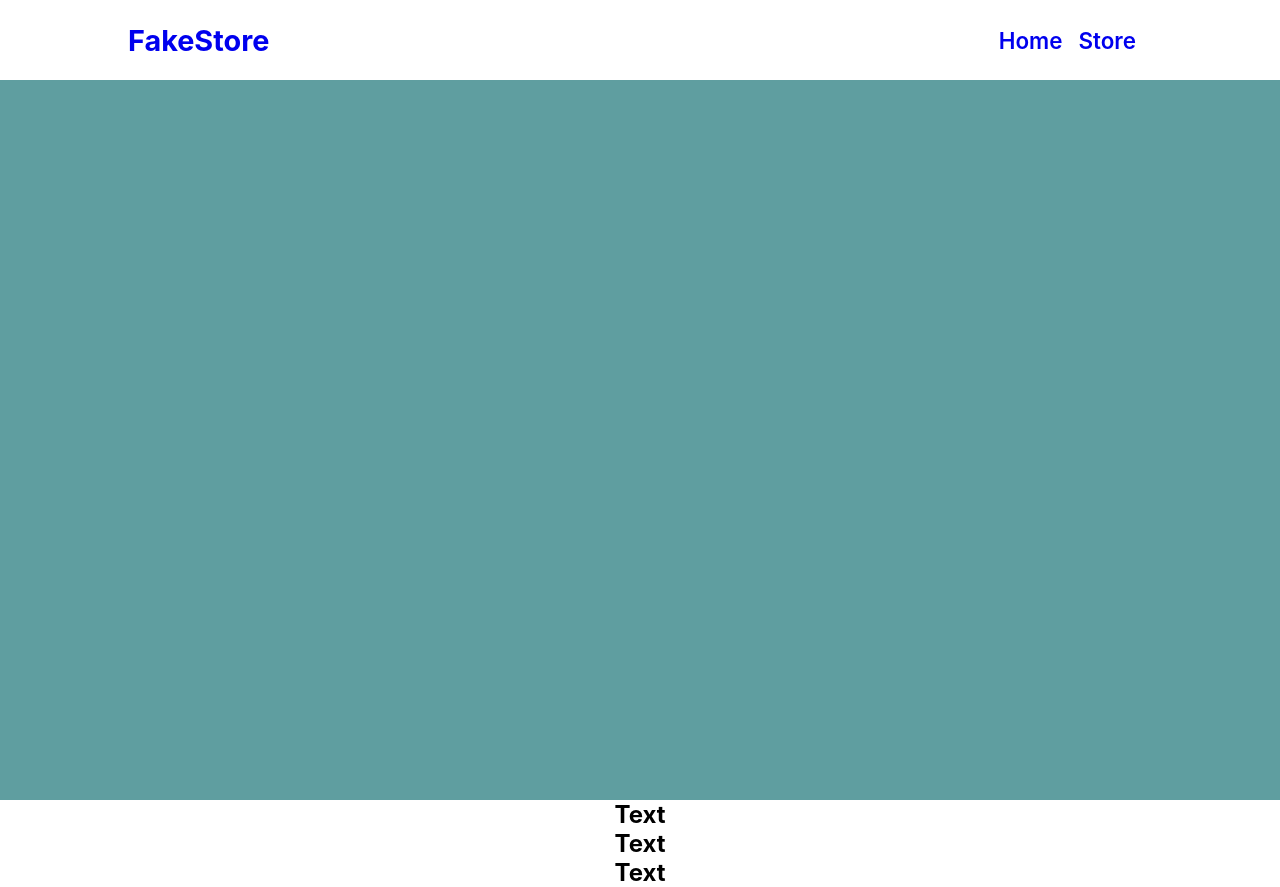
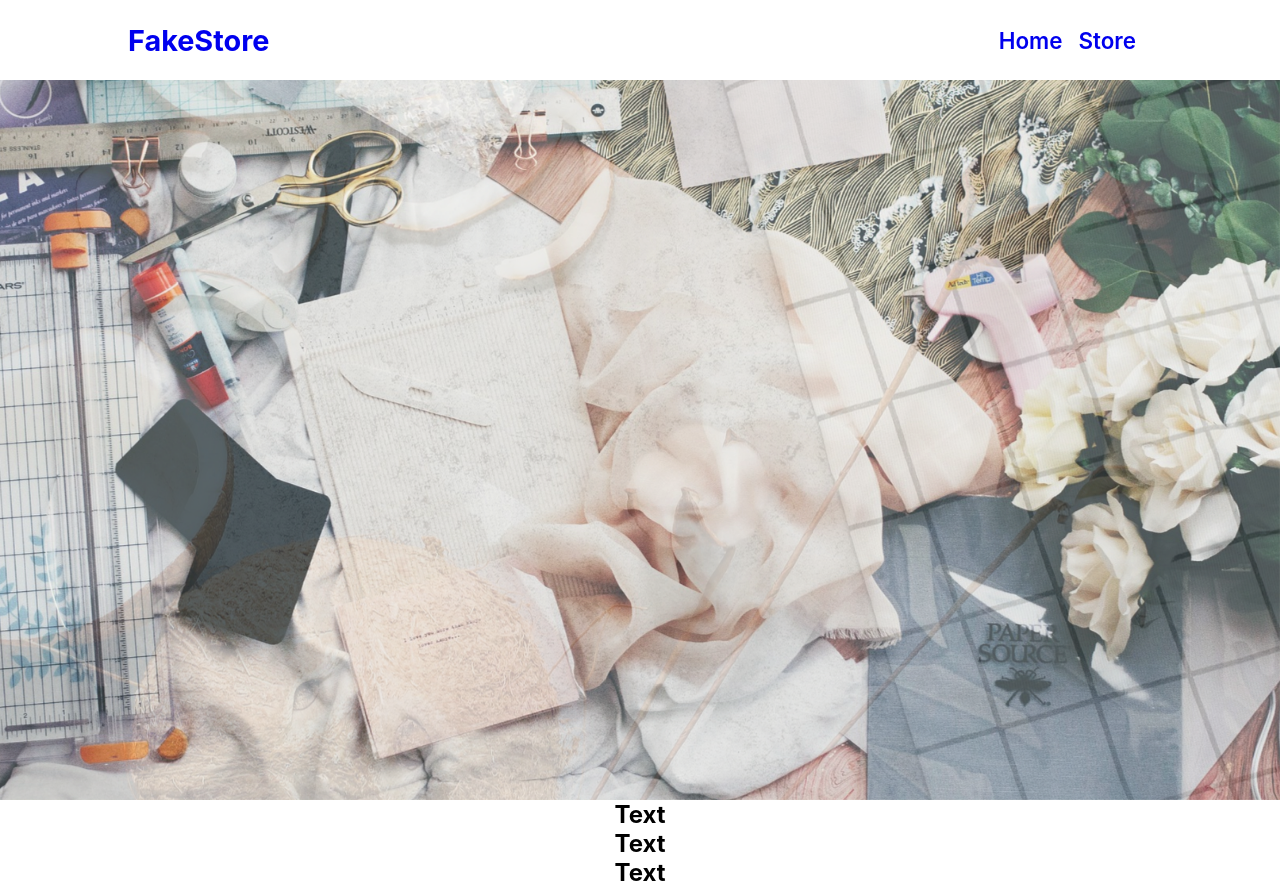
Before and after one commit to andytseng1993/react-fakeshop, a React (Create React App) app: page / in a window 1280 px wide. Built offline with nearby package versions, Linux system fonts and the light colour scheme; no server answers.

Commit message:
finish fade keyframes

```diff
--- a/src/component/homePage/MvArea.js
+++ b/src/component/homePage/MvArea.js
@@ -3,21 +3,22 @@ import classes from './MvArea.module.css'
 
 function MvArea(){
     const [scroll,setScroll] = useState(false)
-
+    const scrollClass = scroll? classes.scroll:''
     const scrollCheck = ()=>{
         if(window.scrollY>0) return setScroll(true)
         else return setScroll(false)
     }
+
     useEffect(()=>{
-        window.removeEventListener('scroll',scrollCheck)
+
         window.addEventListener('scroll',scrollCheck)
         return ()=>window.removeEventListener('scroll',scrollCheck)
-    },[scroll])
+    },[])
     return (
-        <div className={classes.mvArea}>
+        <div className={`${classes.mvArea} ${scrollClass}`}>
             <ul className={classes.mvList}>
-                <li></li>
-                <li></li>
+                <li className={classes.image1}></li>
+                <li className={classes.image2}></li>
             </ul>
         </div>
     )
--- a/src/component/homePage/MvArea.module.css
+++ b/src/component/homePage/MvArea.module.css
@@ -12,12 +12,52 @@
     position: absolute;
     width: 100%;
     height: 100%;
-    background-color: cadetblue;
     left: 50%;
     top: 50%;
     transform: translate(-50%,-50%);
+    transition: .5s;
+    list-style: none;
 }
-.mvList.scroll{
-    width: 60%;
-    height: 40%;
+.scroll .mvList{
+    width: 70%;
+    height: 50%;
 }
+
+.mvList > li{
+    position: absolute;
+    width: 100%;
+    height: 100%;
+    background-position: center center;
+    background-repeat: no-repeat;
+    opacity: 0;
+}
+.image1{
+    background-image: url('../../../public/cloth-ga0d53c58a_1920.jpg');
+    animation: fade 10s linear infinite;
+    background-size: 150% auto;
+}
+.image2{
+    background-image: url('../../../public/coconut-g0882ddd0b_1920.jpg');
+    animation: fade 10s linear infinite;
+    animation-delay: 5s;
+}
+
+@keyframes fade {
+    0%{
+        opacity: 0;
+        background-size: 130vw auto;
+    }
+    25%{
+        opacity: 1;
+    }
+    50%{
+        opacity: 1;
+    }
+    75%{
+        opacity: 0;
+    }
+    100%{
+        opacity: 0;
+        background-size: 110vw auto;
+    }
+}
```
Also changed, not shown: public/cloth-ga0d53c58a_1920.jpg (added), public/coconut-g0882ddd0b_1920.jpg (added).
